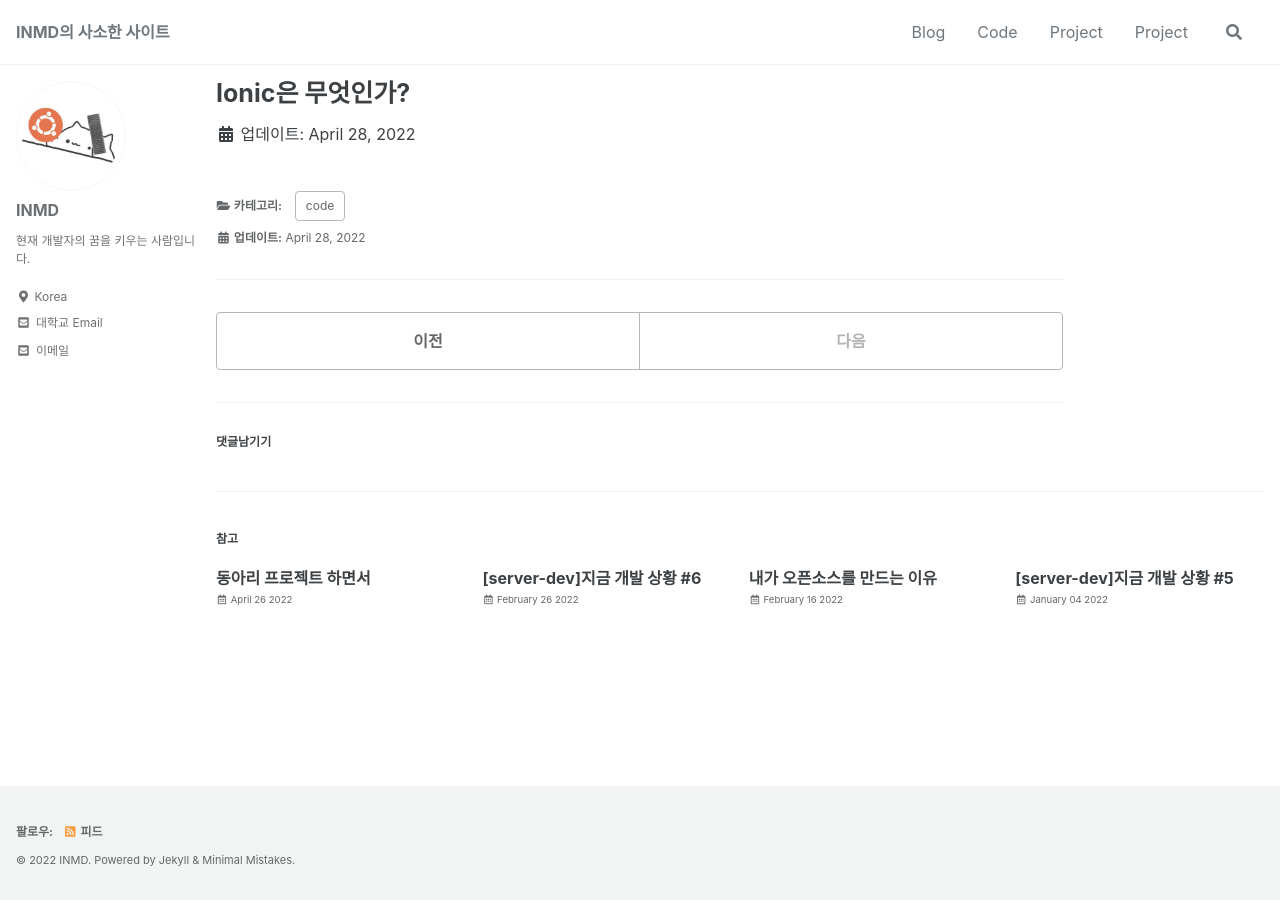
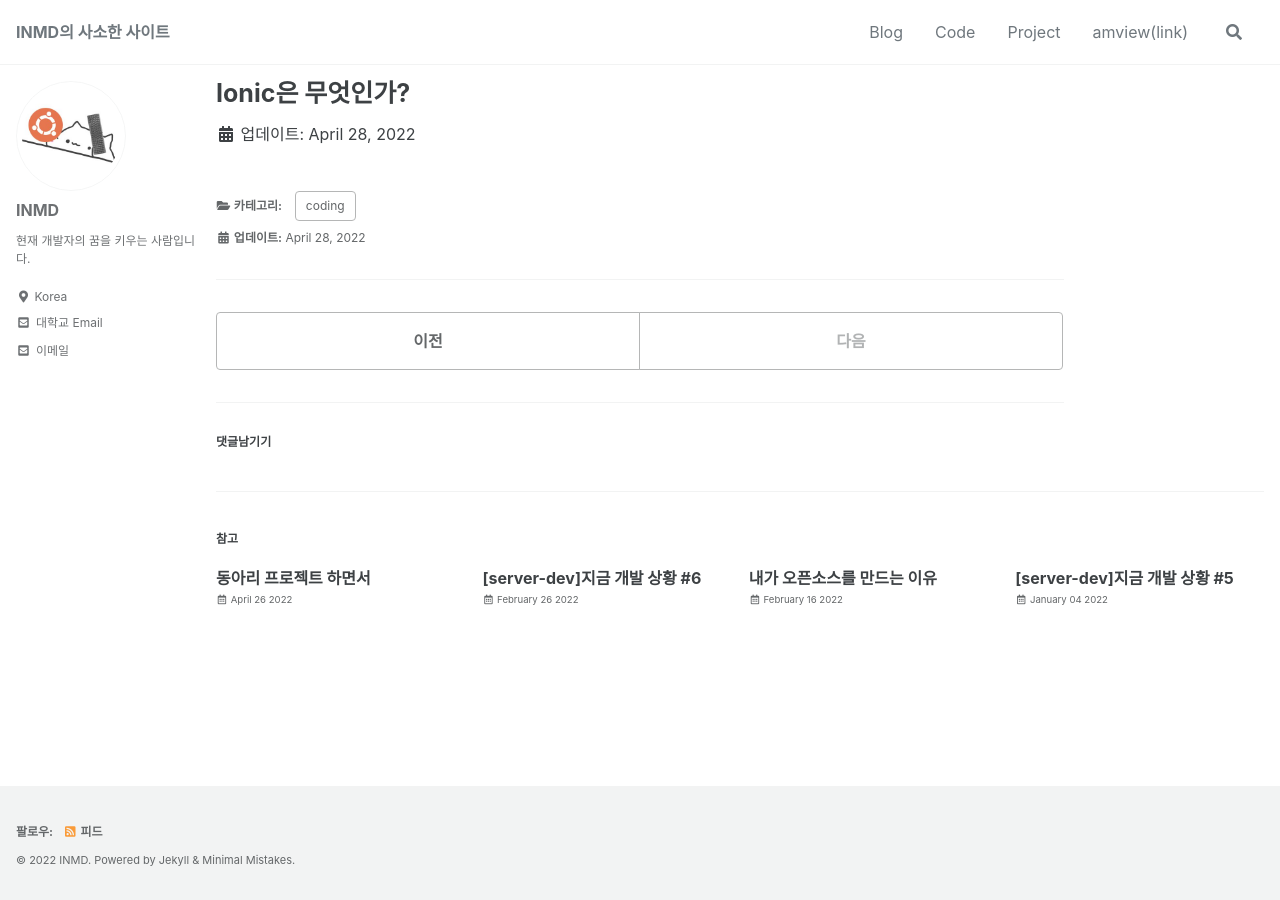
Before and after one commit to INMD1/blog-site, a Jekyll site: the page built from _posts/coding/2022-04-28-Whationic.md, in a window 1280 px wide. Built offline with Jekyll 4.4.1, drawn with Linux system fonts in a browser that asks for light colours; cached includes are drawn as plain includes; comment, search, counter and statistics services are not loaded.

Commit message:
이제 끝1

```diff
--- a/_data/navigation.yml
+++ b/_data/navigation.yml
@@ -9,5 +9,5 @@ main:
    - title: "Project"
      url:  categories/project/
 
-   - title: "Project"
+   - title: "amview(link)"
      url:  https://amview.powerinmd.com
--- a/_posts/coding/2022-04-28-Whationic.md
+++ b/_posts/coding/2022-04-28-Whationic.md
@@ -1,4 +1,4 @@
 ---
 title:  "Ionic은 무엇인가?"
-categories: code
+categories: coding
 ---
```
